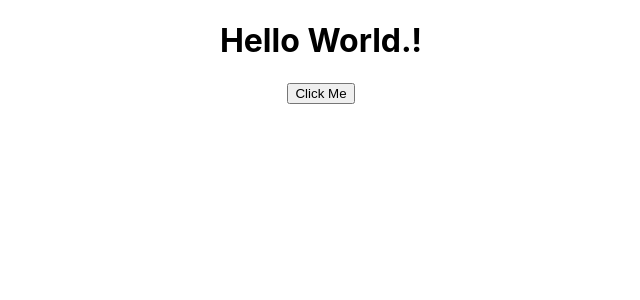
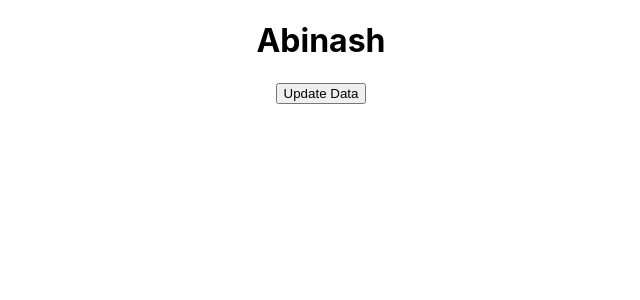
Before and after one commit to abinash0013/learning-ReactJs, a React (Create React App) app: page / in a window 1280 px wide. Shown: the top 300 px of the page, without its empty margins (319-959 px from the left). Built offline with nearby package versions, Linux system fonts and the light colour scheme.

Commit message:
state in functional component

```diff
--- a/src/App.js
+++ b/src/App.js
@@ -1,25 +1,40 @@
-import React, { Component } from "react";
+import React, { Component, useState } from "react";
 import logo from "./logo.svg";
 import "./App.css";
 // import User from "./User";
 
 function App() {
-    function apple() {
-        alert("Working on Click Function");
+    const [data, setData] = useState("Abinash");
+
+    function updateData() {
+        setData("Abinash_Sonar");
     }
-
+    console.log("______________________");
     return (
         <div className="App">
-            <h1>Hello World.!</h1>
-            {/* first way */}
-            {/* <button onClick={apple}>Click Me</button> */}
-            {/* second way */}
-            {/* <button onClick={() => alert("alert text button")}>Click Me</button> */}
-            <button onClick={() => apple()}>Click Me</button>
-            {/* <User /> */}
+            <h1>{data}</h1>
+            <button onClick={updateData}>Update Data</button>
         </div>
     );
 }
+
+// function App() {
+//     function apple() {
+//         alert("Working on Click Function");
+//     }
+
+//     return (
+//         <div className="App">
+//             <h1>Hello World.!</h1>
+//             {/* first way */}
+//             {/* <button onClick={apple}>Click Me</button> */}
+//             {/* second way */}
+//             {/* <button onClick={() => alert("alert text button")}>Click Me</button> */}
+//             {/* <button onClick={() => apple()}>Click Me</button> */}
+//             {/* <User /> */}
+//         </div>
+//     );
+// }
 
 // class User extends Component {
 //     render() {
```
